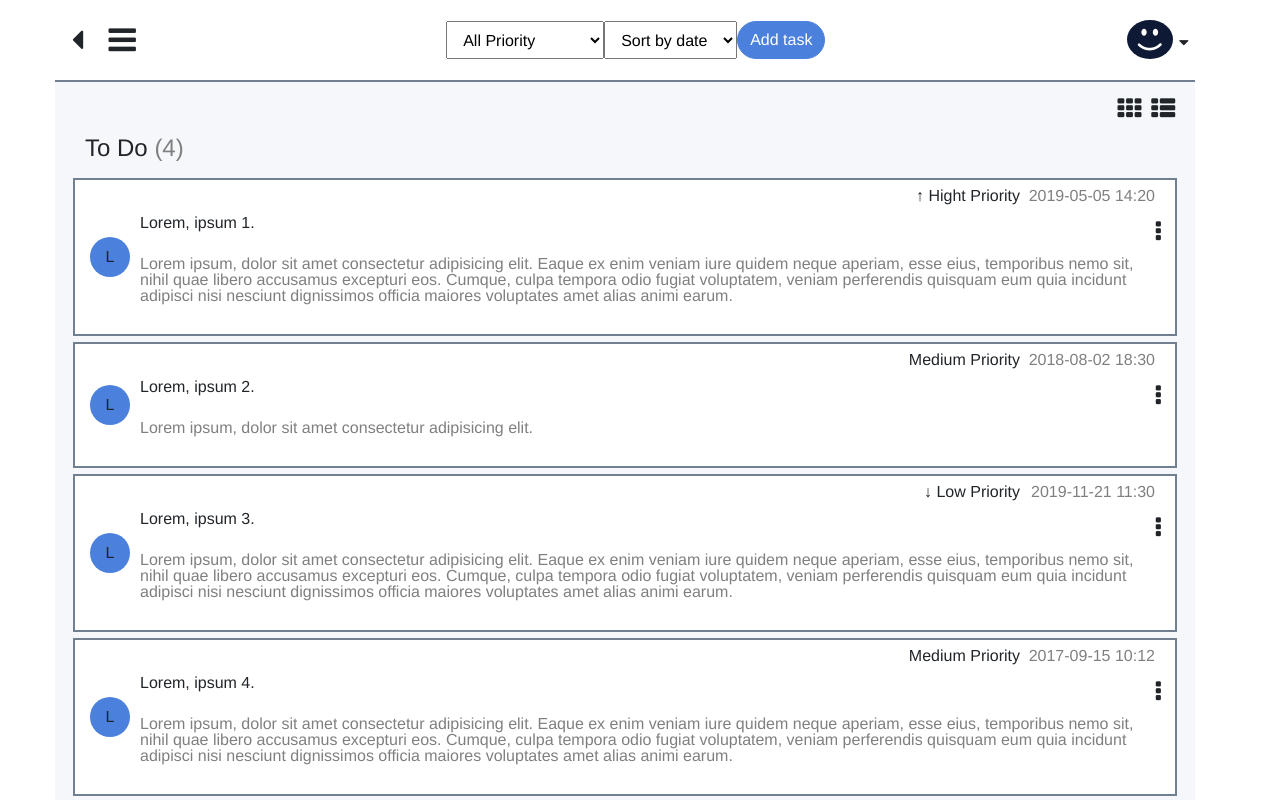
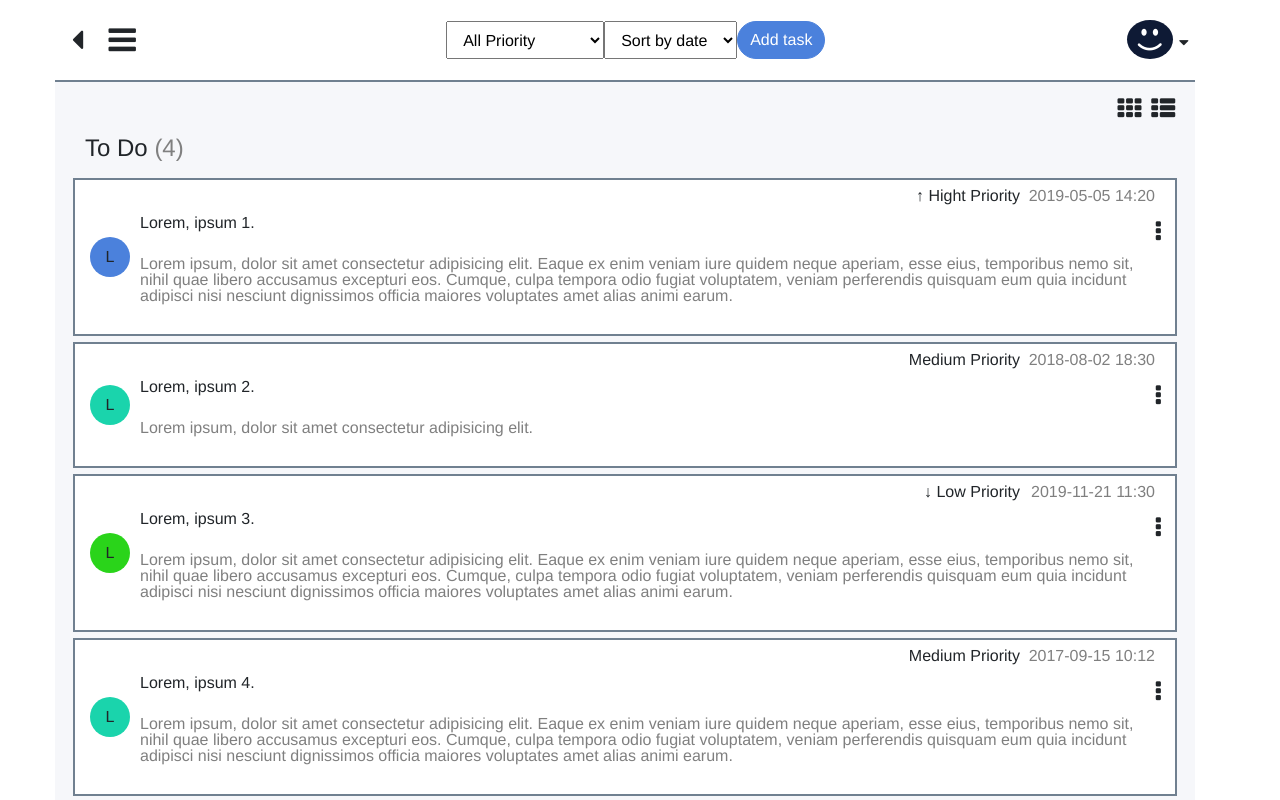
Before and after one commit to SBurnt/dev-incubator-todo, a website built with webpack: page src/index.html in a window 1280 px wide. Shown: the top 800 px of the page. Built offline with nearby package versions, Linux system fonts and the light colour scheme.

Commit message:
feat: add assigning a specific color to each task

```diff
--- a/src/css/style.css
+++ b/src/css/style.css
@@ -229,7 +229,6 @@
   border-radius: 50%;
   text-align: center;
   vertical-align: middle;
-  background-color: rgb(75, 129, 220);
 }
 
 .task-title {
--- a/src/js/javascript.js
+++ b/src/js/javascript.js
@@ -61,6 +61,7 @@
       'Lorem ipsum, dolor sit amet consectetur adipisicing elit. Eaque ex enim veniam iure quidem neque aperiam, esse eius, temporibus nemo sit, nihil quae libero accusamus excepturi eos. Cumque, culpa tempora odio fugiat voluptatem, veniam perferendis quisquam eum quia incidunt adipisci nisi nesciunt dignissimos officia maiores voluptates amet alias animi earum.',
     priority: '↑ Hight Priority',
     completed: false,
+    colorTask: 'rgb(75, 129, 220)',
   },
   {
     name: 'Lorem, ipsum 2.',
@@ -69,6 +70,7 @@
     notes: 'Lorem ipsum, dolor sit amet consectetur adipisicing elit.',
     priority: 'Medium Priority',
     completed: false,
+    colorTask: 'rgb(26, 212, 172)',
   },
   {
     name: 'Lorem, ipsum 3.',
@@ -78,6 +80,7 @@
       'Lorem ipsum, dolor sit amet consectetur adipisicing elit. Eaque ex enim veniam iure quidem neque aperiam, esse eius, temporibus nemo sit, nihil quae libero accusamus excepturi eos. Cumque, culpa tempora odio fugiat voluptatem, veniam perferendis quisquam eum quia incidunt adipisci nisi nesciunt dignissimos officia maiores voluptates amet alias animi earum.',
     priority: '↓ Low Priority',
     completed: false,
+    colorTask: 'rgb(42, 212, 26)',
   },
   {
     name: 'Lorem, ipsum 4.',
@@ -87,6 +90,7 @@
       'Lorem ipsum, dolor sit amet consectetur adipisicing elit. Eaque ex enim veniam iure quidem neque aperiam, esse eius, temporibus nemo sit, nihil quae libero accusamus excepturi eos. Cumque, culpa tempora odio fugiat voluptatem, veniam perferendis quisquam eum quia incidunt adipisci nisi nesciunt dignissimos officia maiores voluptates amet alias animi earum.',
     priority: 'Medium Priority',
     completed: false,
+    colorTask: 'rgb(26, 212, 172)',
   },
 ];
 
@@ -99,6 +103,7 @@
       'Lorem ipsum, dolor sit amet consectetur adipisicing elit. Eaque ex enim veniam iure quidem neque aperiam, esse eius, temporibus nemo sit, nihil quae libero accusamus excepturi eos. Cumque, culpa tempora odio fugiat voluptatem, veniam perferendis quisquam eum quia incidunt adipisci nisi nesciunt dignissimos officia maiores voluptates amet alias animi earum.',
     priority: '↑ Hight Priority',
     completed: true,
+    colorTask: 'rgb(75, 129, 220)',
   },
   {
     name: 'СLorem, ipsum 2.',
@@ -107,6 +112,7 @@
     notes: 'Lorem ipsum, dolor sit amet consectetur adipisicing elit.',
     priority: 'Medium Priority',
     completed: true,
+    colorTask: 'rgb(26, 212, 172)',
   },
   {
     name: 'СLorem, ipsum 3.',
@@ -116,6 +122,7 @@
       'Lorem ipsum, dolor sit amet consectetur adipisicing elit. Eaque ex enim veniam iure quidem neque aperiam, esse eius, temporibus nemo sit, nihil quae libero accusamus excepturi eos. Cumque, culpa tempora odio fugiat voluptatem, veniam perferendis quisquam eum quia incidunt adipisci nisi nesciunt dignissimos officia maiores voluptates amet alias animi earum.',
     priority: '↓ Low Priority',
     completed: true,
+    colorTask: 'rgb(42, 212, 26)',
   },
 ];
 
@@ -141,6 +148,7 @@
       notes: uNotes.value,
       priority: uSelectPriority.value,
       completed: false,
+      colorTask: 'rgb(108, 110, 112)',
     };
     arrTasks.push(taskObj);
     createNewTask(arrTasks);
@@ -153,9 +161,10 @@
   }
 
   // ---------- ADD LIST TO DO ----------
-  function createTask(name, date, time, notes, priority, completed, index, countFilter) {
+  function createTask(name, date, time, notes, priority, completed, colorTask, index, countFilter) {
     const countToDo = arrTasks.length;
     // console.log("arrTasks ", arrTasks);
+    console.log(index + ' ' + colorTask);
 
     const newLi = document.createElement('li');
     newLi.className = 'list-to-do-item';
@@ -174,6 +183,7 @@
     const newLogo = document.createElement('div');
     newLogo.className = 'task-logo';
     newLogo.textContent = 'L';
+    newLogo.style.backgroundColor = colorTask;
     newLi.appendChild(newLogo);
 
     const newTitle = document.createElement('h3');
@@ -282,6 +292,7 @@
         item.notes,
         item.priority,
         item.completed,
+        item.colorTask,
         index,
         countFilter,
       );
@@ -289,7 +300,7 @@
   }
 
   // ---------- ADD LIST COMPLETED ----------
-  function createTaskCompleted(name, date, time, notes, priority, completed, index) {
+  function createTaskCompleted(name, date, time, notes, priority, completed, colorTask, index) {
     const countCompleted = arrTasksCompleted.length;
     // console.log("count arrTasksCompleted ", countCompleted);
     // console.log('arrTasksCompleted ', arrTasksCompleted);
@@ -311,6 +322,7 @@
     const newLogo = document.createElement('div');
     newLogo.className = 'task-logo';
     newLogo.textContent = 'L';
+    newLogo.style.backgroundColor = colorTask;
     newLi.appendChild(newLogo);
 
     const newTitle = document.createElement('h3');
@@ -363,6 +375,7 @@
         item.notes,
         item.priority,
         (item.completed = true),
+        item.colorTask,
         index,
       );
     });
```
